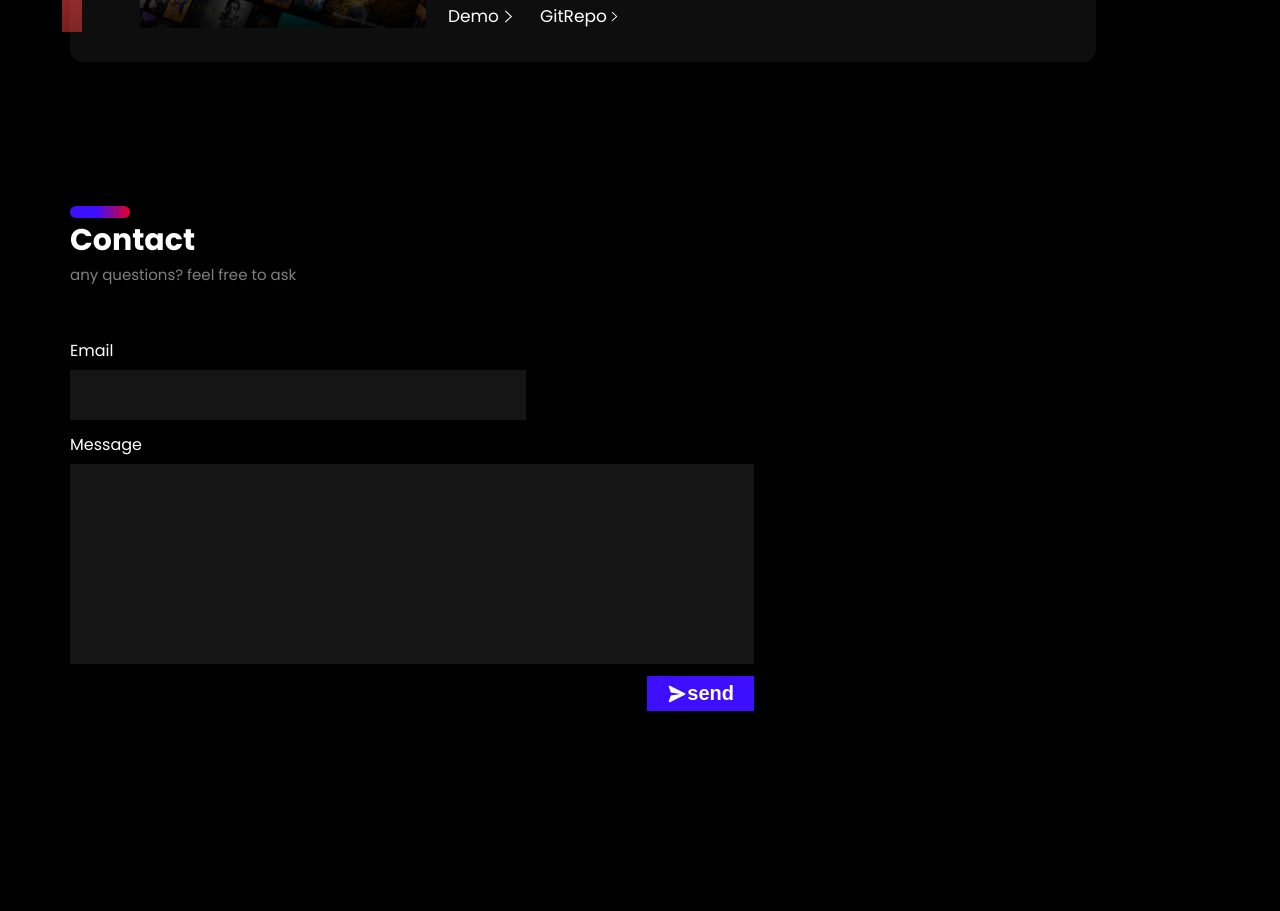
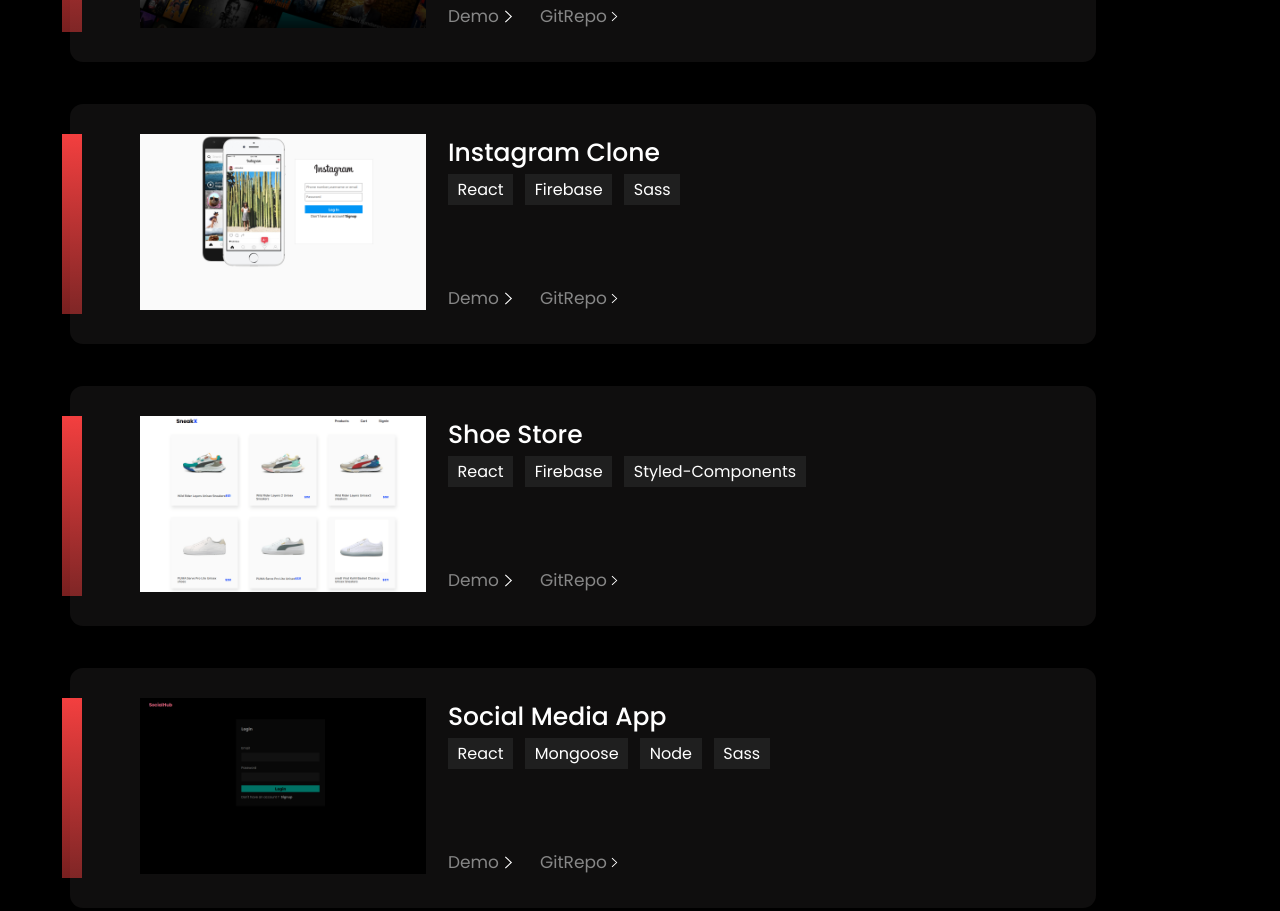
Before and after one commit to Devil5614737/projectwebsite, a plain HTML site: page index.html in a window 1280 px wide. Shown: the part 1228-2139 px from the top of the page. Before the commit the page ends 2005 px from the top, so only its background shows below. Drawn offline with Linux system fonts and the light colour scheme.

Commit message:
Added some projects

```diff
--- a/_reset.scss
+++ b/_reset.scss
@@ -18,3 +18,7 @@ html{
     font-size: 62.5%;
     font-family: 'Poppins','sans-serif';
 }
+
+a{
+    color: white;
+}
--- a/index.html
+++ b/index.html
@@ -74,11 +74,78 @@
                     </div>
                     <div class="links-container">
                         <div class="link">
-                            <p>Demo</p>
+                            <a href="https://netflix-cloned.vercel.app/" title="live demo">Demo</a>
                             <img id="icon" src="./assets/arrow.svg" alt="icon">
                         </div>
                         <div class="link">
-                            <p>GitRepo</p>
+                            <a href="https://github.com/Devil5614737/NetflixClone" title="github repo">GitRepo</a>
+                            <img id="icon" src="./assets/arrow.svg" alt="icon">
+                        </div>
+                    </div>
+                </div>
+                <div class="line"></div>
+            </div>
+            <div class="project">
+                <img src="./assets/insta.png" alt="thumbnail">
+                <div class="project-info">
+                    <p class="title">Instagram clone</p>
+                    <div class="tag-container">
+                        <p class="tag">React</p>
+                        <p class="tag">Firebase</p>
+                        <p class="tag">Sass</p>
+                    </div>
+                    <div class="links-container">
+                        <div class="link">
+                            <a href="https://instagram-clone-mauve.vercel.app/" title="live demo">Demo</a>
+                            <img id="icon" src="./assets/arrow.svg" alt="icon">
+                        </div>
+                        <div class="link">
+                            <a href="https://github.com/Devil5614737/Instagram-clone" title="github repo">GitRepo</a>
+                            <img id="icon" src="./assets/arrow.svg" alt="icon">
+                        </div>
+                    </div>
+                </div>
+                <div class="line"></div>
+            </div>
+            <div class="project">
+                <img src="./assets/thumbnail3-min.png" alt="thumbnail">
+                <div class="project-info">
+                    <p class="title">Shoe Store</p>
+                    <div class="tag-container">
+                        <p class="tag">React</p>
+                        <p class="tag">Firebase</p>
+                        <p class="tag">Styled-Components</p>
+                    </div>
+                    <div class="links-container">
+                        <div class="link">
+                            <a href="https://ecommerce-shoe-store.vercel.app/" title="live demo">Demo</a>
+                            <img id="icon" src="./assets/arrow.svg" alt="icon">
+                        </div>
+                        <div class="link">
+                            <a href="https://github.com/Devil5614737/Ecommerce_ShoeStore" title="github repo">GitRepo</a>
+                            <img id="icon" src="./assets/arrow.svg" alt="icon">
+                        </div>
+                    </div>
+                </div>
+                <div class="line"></div>
+            </div>
+            <div class="project">
+                <img src="./assets/thumbnail4.png" alt="thumbnail">
+                <div class="project-info">
+                    <p class="title">social Media App</p>
+                    <div class="tag-container">
+                        <p class="tag">React</p>
+                        <p class="tag">Mongoose</p>
+                        <p class="tag">Node</p>
+                        <p class="tag">Sass</p>
+                    </div>
+                    <div class="links-container">
+                        <div class="link">
+                            <a href="https://social-media-app-nine-dun.vercel.app/" title="live demo">Demo</a>
+                            <img id="icon" src="./assets/arrow.svg" alt="icon">
+                        </div>
+                        <div class="link">
+                            <a href="https://github.com/Devil5614737/SocialMediaApp" title="github repo">GitRepo</a>
                             <img id="icon" src="./assets/arrow.svg" alt="icon">
                         </div>
                     </div>
--- a/index.scss
+++ b/index.scss
@@ -214,7 +214,8 @@
         }
         }
         .tag-container {
-          @include flex(unset, unset);
+
+          @include flex(center, unset);
           margin-top: 2px;
           @media screen and (max-width:743px) {
          max-lines: 12px;
@@ -246,8 +247,10 @@
                 margin-left: 42px;
                 margin-top: 0px;
                   }
-            p {
+            a {
               font-size: 1.7rem;
+          color: #878787;
+
               @media screen and (max-width:743px) {
             font-size:1.3rem ;
             &:hover{
@@ -288,6 +291,7 @@
 }
 #icon {
   height: 15px;
+  color:#878787;
 }
 
 .contacts {
```
Also changed, not shown: assets/insta.png (added), assets/thumbnail3-min.png (added), assets/thumbnail3.png (added), assets/thumbnail4.png (added), index.css, 1 other file.
